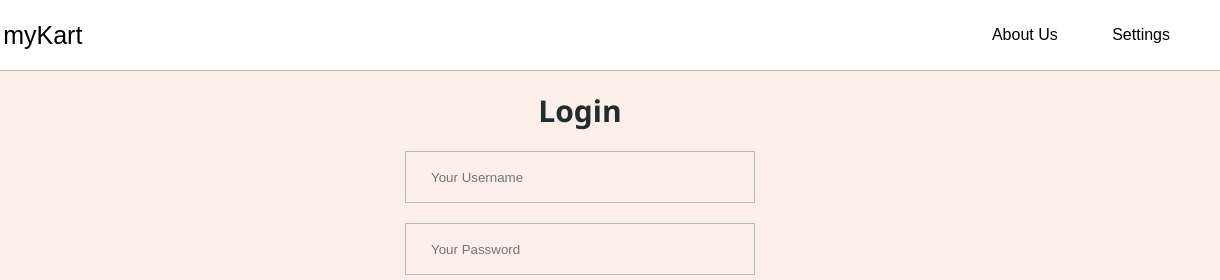
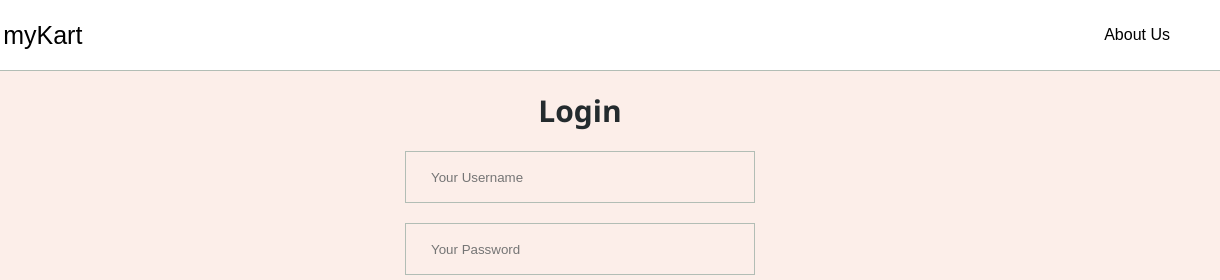
Before and after one commit to ramanan1998/e_commerce_website_using_javascript, a plain HTML site: page index.html in a window 1280 px wide. Shown: the top 280 px of the page, 60-1280 px from the left. Drawn offline with Linux system fonts and the light colour scheme.

```diff
--- a/index.html
+++ b/index.html
@@ -17,7 +17,6 @@
         <div class="nav-list">
             <ul>
                 <li class="nav-list list">About Us</li>
-                <li class="nav-list list">Settings</li>
             </ul>
         </div>
     </nav>
```
